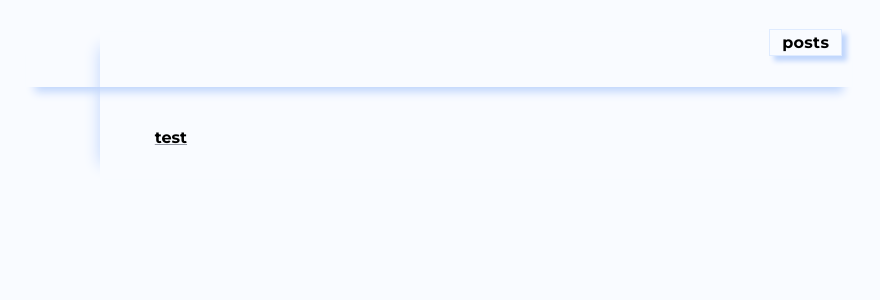
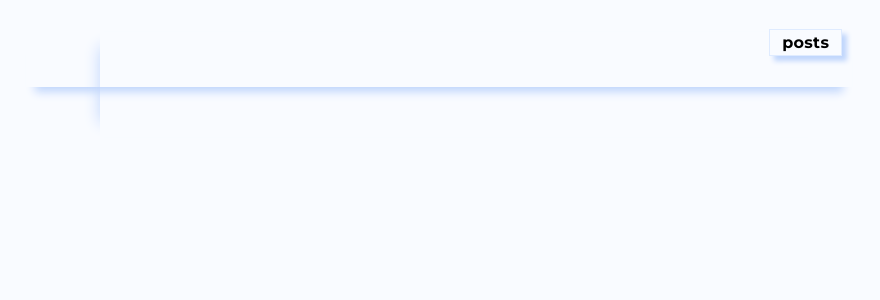
Before and after one commit to dianameca/dianameca.github.io, a Jekyll site: the page built from index.md, in a window 1280 px wide. Shown: the top 300 px of the page, without its empty margins (201-1081 px from the left). Built offline with Jekyll 4.4.1, drawn with Linux system fonts in a browser that asks for light colours; nearby versions of some CDN libraries.

Commit message:
Leave blank

```diff
--- a/index.md
+++ b/index.md
@@ -2,5 +2,3 @@
 layout: page
 title: Home
 ---
-
-{% include notes.html %}
```
